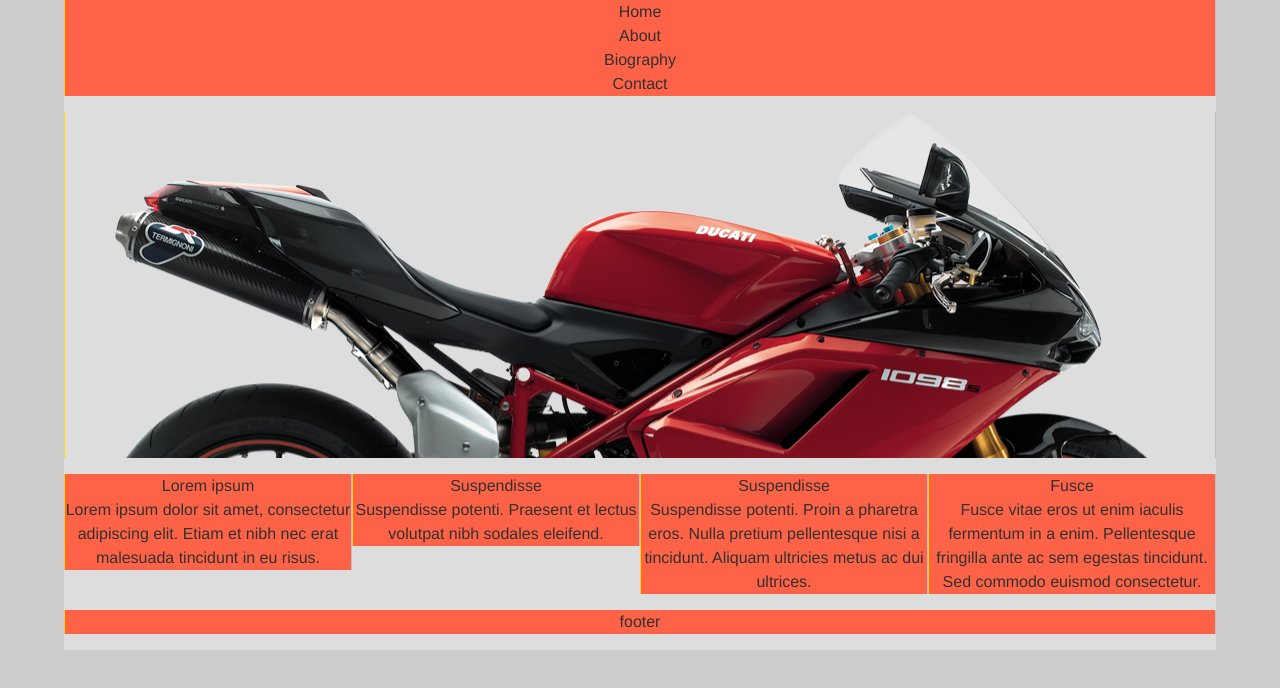
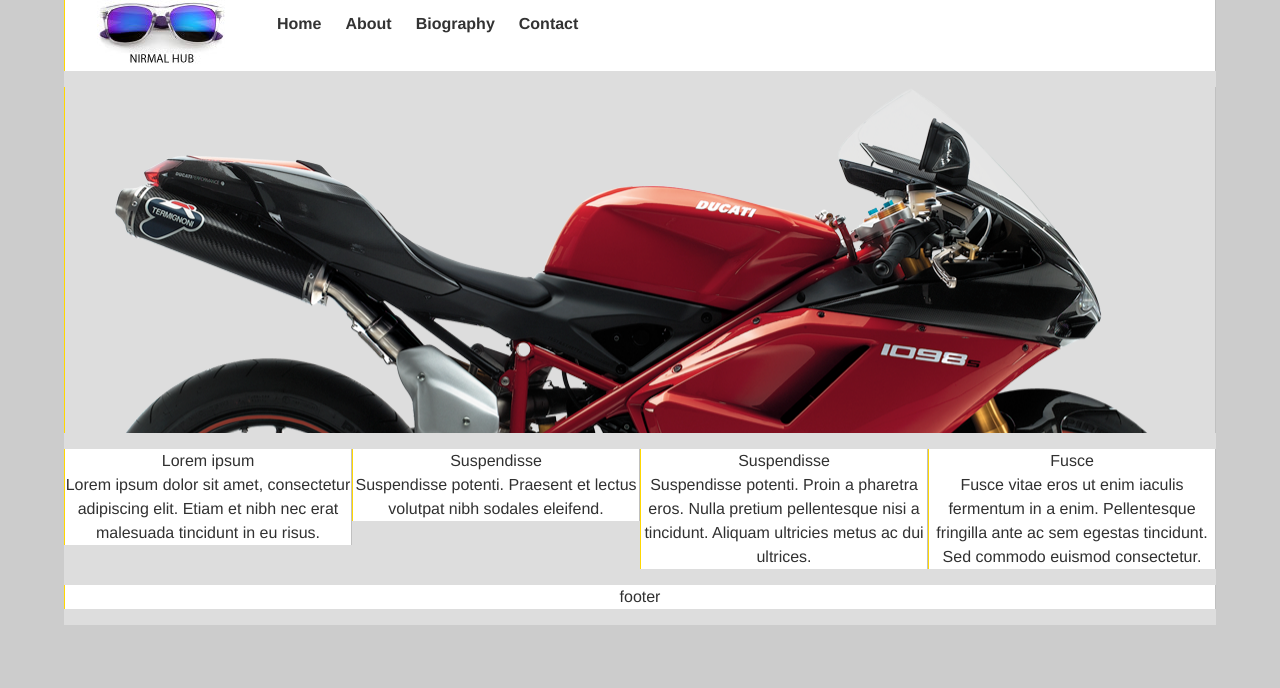
Before and after one commit to nirmallimbuu/nirmallimbuu.github.com, a plain HTML site: page index.html in a window 1280 px wide. Drawn offline with Linux system fonts and the light colour scheme.

Commit message:
Navigation and logo added.

```diff
--- a/css/responsive.less
+++ b/css/responsive.less
@@ -46,7 +46,7 @@ img {
 
   .columns {
     float: left;
-    background: tomato;
+    background: white;
     margin: 0 0 1em;
     text-align: center;
     border-right: 1px solid silver;
--- a/css/style.less
+++ b/css/style.less
@@ -1,3 +1,85 @@
+
+html {
+  font: 100%/1.5em Helvetica,Arial, sans-serif;
+  min-height: 100%;
+  position: relative;
+  padding-bottom: 20em;
+}
+
+
+/*Logo*/
+h1 {
+  &.logo {
+    float: left;
+
+    a {
+      width: 200px;
+      height: 71px;
+      display: block;
+      background: url(../images/logo.jpg) no-repeat 0 0 ;
+
+      /*fix mobile drawing big canvas*/
+      /*on pushing text somewhere else*/
+      border: 0;
+      font: 0/0 a;
+      text-shadow: none;
+      color: transparent;
+      background-color: transparent;
+
+    }
+
+  }
+}
+
+
+
+
+/*Navigation*/
+
+a.nav-link {
+  float: right;
+  background: red;
+  text-decoration: none;
+  color: white;
+  padding: .5em;
+  font-weight: bold;
+}
+
+nav[role="primary"] {
+
+  ul {
+    list-style: none;
+    position: absolute;
+    bottom: 0;
+    left: 0;
+    width: 100%;
+
+
+    li {
+      a {
+        text-decoration: none;
+        font-weight: bold;
+        background: #444;
+        display: block;
+        padding: .75em;
+        border-bottom: 1px solid #999;
+        color: #f7f7f7;
+
+        &:hover {
+          background: tomato;
+        }
+
+      }
+      &:last-child {
+        a {
+          border: none;
+        }
+      }
+    }
+  }
+
+}
+
 
 @media screen and (min-width: 500px) {
 
@@ -11,4 +93,23 @@
       background-size: cover;
     }
   }
+
+  /*navigation*/
+  a.nav-link {
+    display:none;
+  }
+  nav[role="primary"] ul {
+    position: relative;
+
+    li {
+      a {
+        float: left;
+        background: none;
+        color: #333;
+        border-bottom: none;
+      }
+    }
+
+  }
+
 }
--- a/index.html
+++ b/index.html
@@ -16,7 +16,7 @@
 
     <title>Nirmal on GIThub</title>
 
-    <link rel="stylesheet" href="css/style.css" >
+    <link rel="stylesheet" href="css/style.min.css" >
 
     <!--Make IE 6-8 recognize media query: https://github.com/scottjehl/respond -->
     <script type="text/javascript" src="js/respond.min.js"></script>
@@ -30,12 +30,18 @@
 
       <div class="row">
         <div class="columns sixteen">
-          <nav>
-            <ul>
-              <li>Home</li>
-              <li>About</li>
-              <li>Biography</li>
-              <li>Contact</li>
+
+          <h1 class="logo">
+            <a href="#">NLimbu</a>
+          </h1>
+          <a href="#navigation" class="nav-link">Menu</a>
+
+          <nav role="primary">
+            <ul id="navigation">
+              <li><a href="#">Home</a></li>
+              <li><a href="#">About</a></li>
+              <li><a href="#">Biography</a></li>
+              <li><a href="#">Contact</a></li>
             </ul>
           </nav>
         </div>
```
Also changed, not shown: css/style.css, css/style.min.css (added), images/logo.jpg (added).
